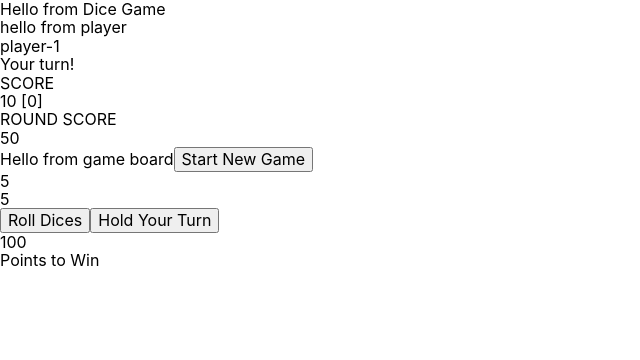
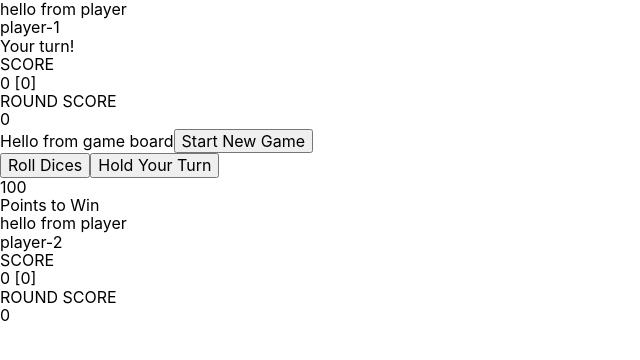
Before and after one commit to Liran-tal/weekend-8-dice-game, a React (Create React App) app: page / in a window 1280 px wide. Shown: the top 360 px of the page, without its empty margins (0-640 px from the left). Built offline with nearby package versions, Linux system fonts and the light colour scheme.

Commit message:
it worrrkkkkkksssssss

```diff
--- a/src/components/DiceGame/DiceGame.jsx
+++ b/src/components/DiceGame/DiceGame.jsx
@@ -5,14 +5,12 @@ import './styles/DiceGameMobile.css';
 import Player from "../Player/Player.component";
 import GameBoard from "../GameBoard/GameBoard";
 
-const NUM_OF_PLAYERS = 2;
-
 class DiceGame extends React.Component {
 	constructor () {
 		super();
 		this.state = {
 			pointsToWin: 100,
-			dices: [5, 5],
+			dices: [null, null],
 			buttonDisabled: false,
 			activePlayer: 'player1',
 			idlePlayer: 'player2',
@@ -21,8 +19,8 @@ class DiceGame extends React.Component {
 					id: 1,
 					playerName: 'player-1',
 					playerColor: '',
-					roundScore: 50,
-					gameScore: 10,
+					roundScore: 0,
+					gameScore: 0,
 					combinedScore: 0,
 					isActive: true,
 					isWinner: false
@@ -42,17 +40,20 @@ class DiceGame extends React.Component {
 	}
 
 	render () {
+		console.log("Hello from Dice Game");
 		return (
 			<div className="">
-				Hello from Dice Game
 				<Player
 					data={this.state.players.player1}
-					/>
+				/>
 				<GameBoard
 					dices={this.state.dices}
 					pointsToWin={this.state.pointsToWin}
 					onClick={this.onClick}
-					/>
+				/>
+				<Player
+					data={this.state.players.player2}
+				/>
 			</div>
 		);
 	}
@@ -83,15 +84,17 @@ class DiceGame extends React.Component {
 				...prevState.players,
 				player1: {
 					...prevState.players.player1,
+					gameScore: 0,
 					roundScore: 0,
-					gameScore: 0,
+					combinedScore: 0,
 					isActive: true,
 					isWinner: false
 				},
-				player1: {
+				player2: {
 					...prevState.players.player2,
+					gameScore: 0,
 					roundScore: 0,
-					gameScore: 0,
+					combinedScore: 0,
 					isActive: false,
 					isWinner: false
 				}
@@ -108,13 +111,6 @@ class DiceGame extends React.Component {
 		const newRoundScore = this.state.players[activePlayer].roundScore + diceSum;
 		const gameScore = this.state.players[activePlayer].gameScore;
 
-		// ******************************************
-		console.log("dice1: ", dice1);
-		console.log("dice2: ", dice2);
-		console.log("diceSum: ", diceSum);
-		console.log("roundScore: ", this.state.players[activePlayer].roundScore);
-		console.log("newRoundScore: ", newRoundScore);
-// *********************************************
 		this.setState({dices: [dice1 - 1, dice2 - 1]});
 
 		if ((diceSum) === 7) {
@@ -147,11 +143,6 @@ class DiceGame extends React.Component {
 		const roundScore = this.state.players[activePlayer].roundScore;
 		const gameScore = this.state.players[activePlayer].gameScore;
 		const total = roundScore + gameScore;
-		console.log("active player: ", activePlayer);
-		console.log(this.state.players[activePlayer]);
-		console.log("round score: ", roundScore);
-		console.log("game score: ", gameScore);
-		console.log("total score: ", total);
 
 		if (total >= this.state.pointsToWin) {
 			this.setState((prevState) => ({
@@ -182,11 +173,10 @@ class DiceGame extends React.Component {
 						isActive: false,
 					},
 					[prevState.idlePlayer]: {
-						...prevState[prevState.idlePlayer],
+						...prevState.players[prevState.idlePlayer],
 						isActive: true
 					}
 				}
-
 			}))
 		}
 	}
```
